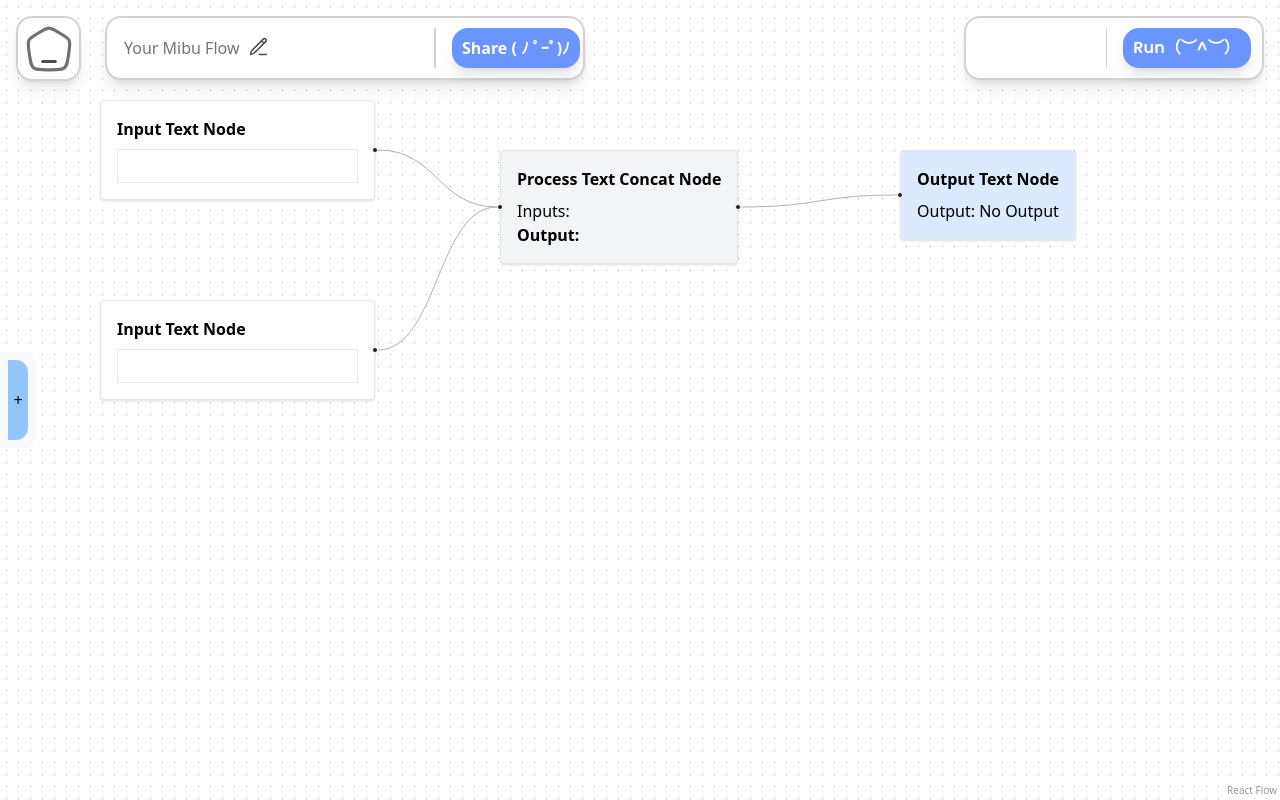
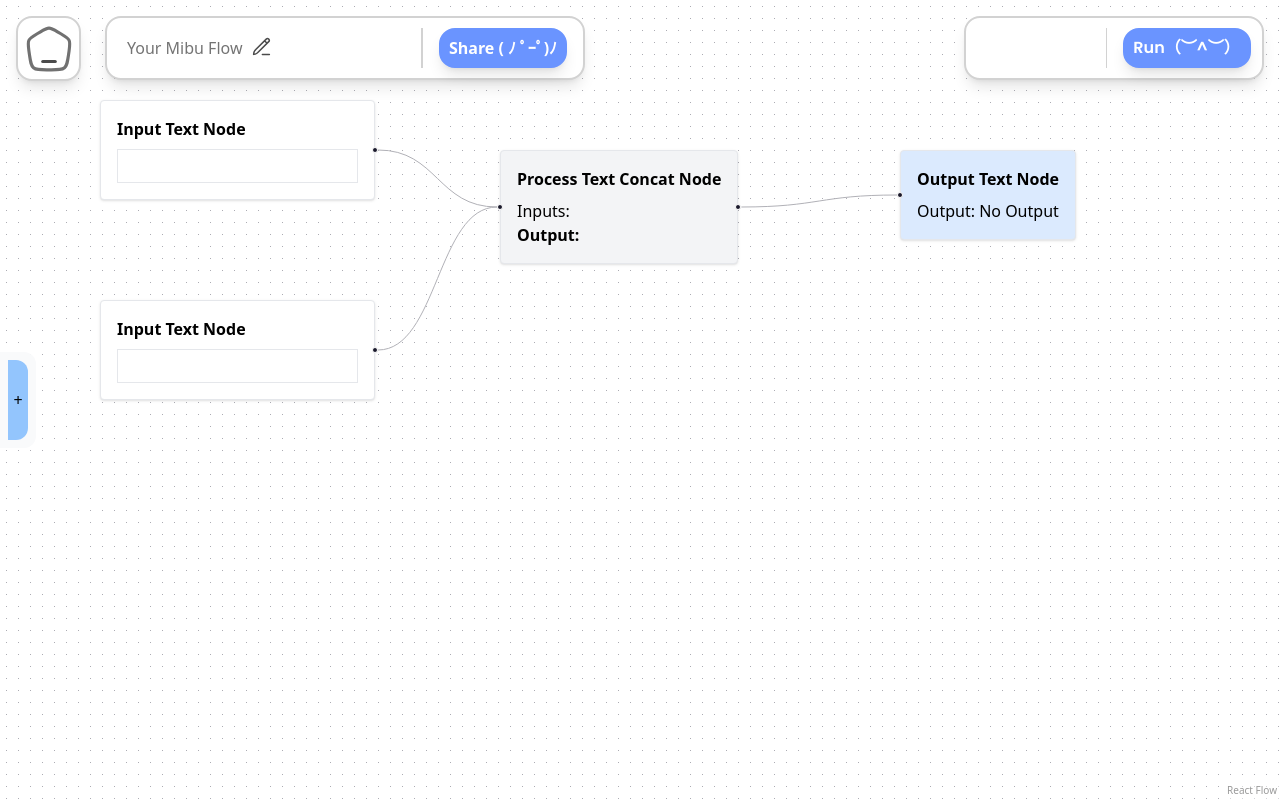
Before and after one commit to mibu-ai/mibu-flow, a React (Vite) app in the folder fe/: page /edit in a window 1280 px wide. Built offline with nearby package versions, Linux system fonts and the light colour scheme.

Commit message:
fixed styling

```diff
--- a/fe/src/components/Automate.jsx
+++ b/fe/src/components/Automate.jsx
@@ -1,4 +1,5 @@
 import { useEffect, useState } from "react";
+import PropTypes from "prop-types";
 import RunBtn from "./buttons/RunBtn";
 import SignInBtn from "./buttons/SignInBtn";
 
@@ -19,4 +20,8 @@ const Automate = ({ onClick }) => {
     );
 };
 
+Automate.propTypes = {
+    onClick: PropTypes.func.isRequired,
+};
+
 export default Automate;
--- a/fe/src/components/FlowBar.jsx
+++ b/fe/src/components/FlowBar.jsx
@@ -1,4 +1,4 @@
-import SaveBtn from "./buttons/ShareBtn";
+import ShareBtn from "./buttons/ShareBtn";
 const FlowBar = () => {
     return (
         <>
@@ -9,9 +9,9 @@ const FlowBar = () => {
                         <path d="M13.5623 4.81309L16.0372 7.28796M11.375 18.375H18.375M2.625 18.3754L2.66652 18.0848C2.81344 17.0563 2.8869 16.5421 3.054 16.0619C3.20228 15.636 3.40483 15.2309 3.65668 14.8566C3.94048 14.4349 4.30779 14.0676 5.0424 13.333L15.2344 3.14098C15.9178 2.45757 17.0258 2.45756 17.7093 3.14098C18.3927 3.8244 18.3927 4.93244 17.7093 5.61585L7.33026 15.9948C6.66382 16.6613 6.3306 16.9945 5.95105 17.2596C5.61416 17.4948 5.25081 17.6896 4.86848 17.8401C4.43775 18.0096 3.97578 18.1028 3.05194 18.2893L2.625 18.3754Z" stroke="#4B4B4B" strokeWidth="1.5" strokeLinecap="round" strokeLinejoin="round"/>
                     </svg>
                 </div>
-                <div className="h-10 w-[2px] bg-border-gray mx-4 ml-40"></div>
-                <div className="w-[130px]">
-                    <SaveBtn />
+                <div className="h-10 w-[2px] bg-border-gray mx-4 ml-36"></div>
+                <div className="w-[140px]">
+                    <ShareBtn />
                 </div>
             </div>
         </>
```
